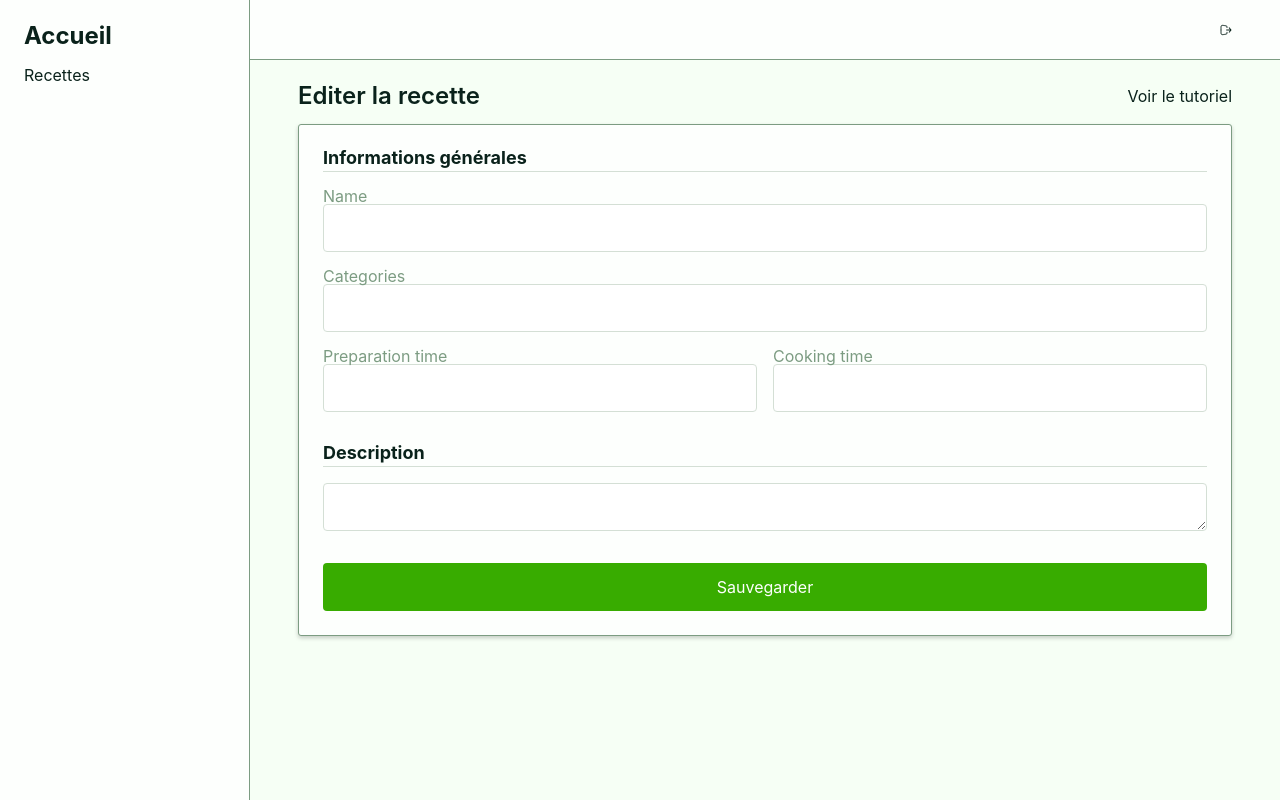
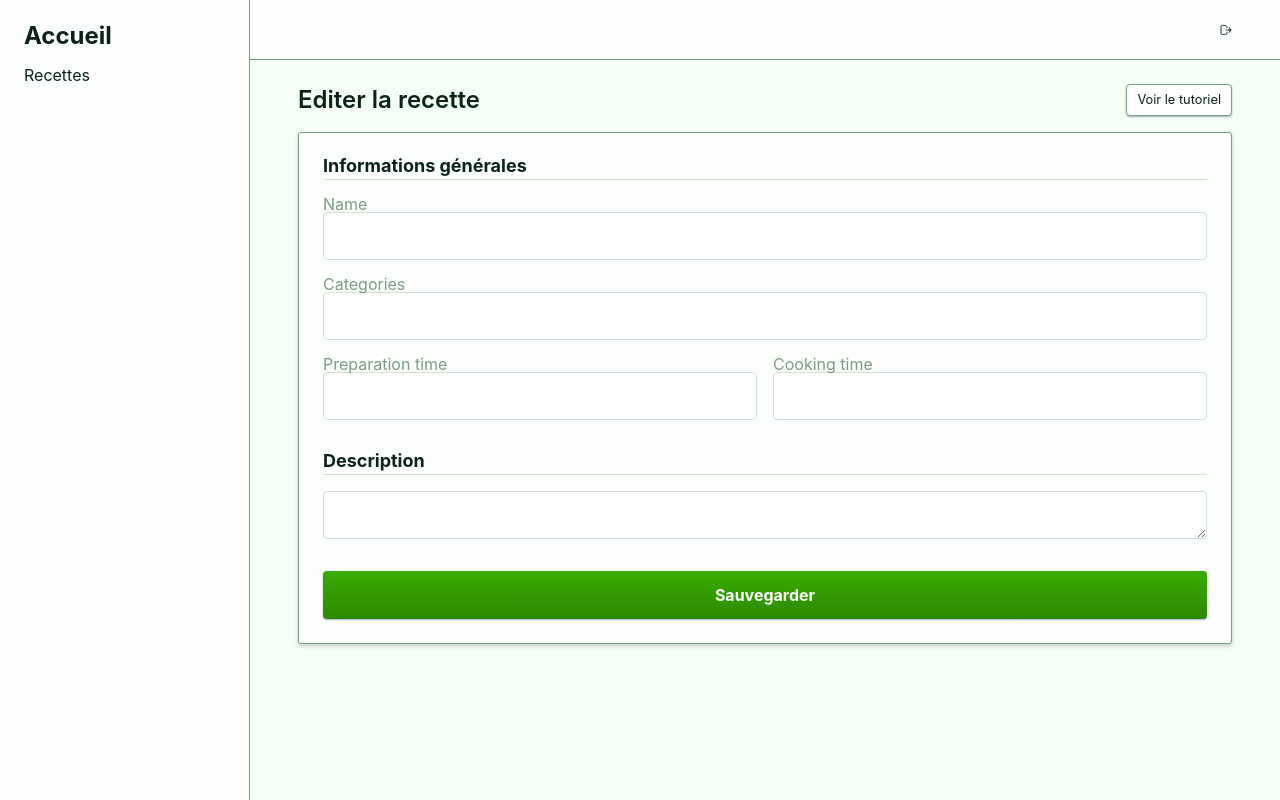
Before and after one commit to hecht-a/recettes, a Symfony app: template templates/admin/recipe/edit.html.twig in a window 1280 px wide. Run offline with Twig, Linux system fonts and the light colour scheme; the template is opened without the code that fills it, so the values that code supplies are empty; form fields are guessed from the names that the template uses; style sheets or scripts are compiled from the project's sources; some libraries are stand-ins or nearby versions.

Commit message:
feat: add style for buttons

```diff
--- a/assets/css/app.scss
+++ b/assets/css/app.scss
@@ -43,6 +43,7 @@
 @import 'modules/alert';
 @import 'modules/table';
 @import 'modules/select';
+@import 'modules/btn';
 
 * {
     font-family: Inter, Regular, sans-serif;
--- /dev/null
+++ b/assets/css/modules/btn.scss
@@ -0,0 +1,148 @@
+%btn {
+    text-decoration: none!important;
+    padding: 9px 16px;
+    border: none;
+    display: inline-flex;
+    align-items: center;
+    box-shadow: 0 1px 2px rgba(36, 57, 141, 0.4);
+    border-radius: 4px;
+    line-height: 1.6;
+    font-weight: bold;
+    color: #ffffff;
+    cursor: pointer;
+    transition: filter 0.3s, background 0.3s, color 0.3s;
+    font-size: 0.9em;
+    filter: brightness(1);
+    white-space: nowrap;
+
+    &[disabled] {
+        cursor: default;
+        filter: grayscale(1);
+        opacity: 0.7;
+    }
+
+    &:hover[disabled] {
+        filter: grayscale(1);
+    }
+
+    &:hover {
+        filter: brightness(1.2);
+    }
+
+    .icon {
+        width: 16px;
+        height: 16px;
+        margin-right: space(1);
+    }
+}
+
+// Bouton avec un effet de profondeur "Web 2.0"
+.btn-gradient {
+    @extend %btn;
+    background: linear-gradient(180deg, rgba(0, 0, 0, 0) 0%, rgba(0, 0, 0, 0.2) 100%) var(--secondary);
+}
+
+.btn-primary {
+    @extend %btn;
+    background: var(--secondary);
+    border: solid 1px var(--secondary);
+}
+
+.btn-primary-outlined {
+    @extend %btn;
+    border: 1px solid var(--secondary);
+    color: var(--secondary);
+    box-shadow: none;
+
+    &:hover {
+        filter: none;
+        background: var(--secondary);
+        color: #fff;
+    }
+}
+
+.btn-white-outlined {
+    @extend %btn;
+    border: 1px solid currentColor;
+    box-shadow: none;
+
+    &:hover {
+        filter: none;
+        background: rgba(255, 255, 255, 0.1);
+    }
+}
+
+.btn-danger {
+    @extend %btn;
+    background: var(--red);
+}
+
+.btn-secondary {
+    @extend %btn;
+    font-weight: normal;
+    color: var(--black) !important;
+    background: #ffff;
+    border: 1px solid var(--border) !important;
+
+    &:focus,
+    &.active,
+    &[aria-expanded="true"] {
+        color: var(--secondary);
+        border-color: var(--secondary) !important;
+    }
+}
+
+.btn-big {
+    padding: 12px 16px;
+    font-size: 1rem;
+    font-weight: 700;
+    white-space: initial;
+
+    @include up(1100) {
+        font-size: 18px;
+    }
+
+    .icon {
+        margin-right: space(2);
+    }
+}
+
+.btn-block {
+    @extend .btn-big;
+    width: 100%;
+    display: flex;
+    align-items: center;
+    justify-content: center;
+}
+
+.btn-small {
+    padding: 5px 10px;
+    font-size: 0.8em;
+
+    .icon {
+        margin-right: space(.5);
+    }
+}
+
+.btn-group {
+    display: inline-flex;
+
+    & > .active {
+        z-index: 2;
+        position: relative;
+    }
+
+    & > * {
+        z-index: 1;
+        border-radius: 0 4px 4px 0;
+        margin-left: -1px;
+    }
+
+    & > *:first-child {
+        border-radius: 4px 0 0 4px;
+    }
+}
+
+.stack > button {
+    justify-self: flex-start;
+}
```
